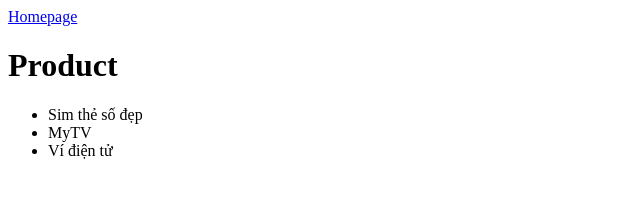
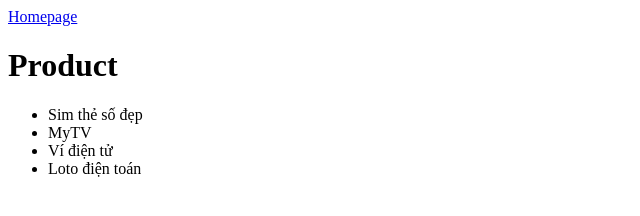
Before and after one commit to smartdevop/MyBlog, a plain HTML site: page product.html in a window 1280 px wide. Shown: the whole page, without its empty margins (0-640 px from the left). Drawn offline with Linux system fonts and the light colour scheme.

Commit message:
Sửa product.html #4

```diff
--- a/product.html
+++ b/product.html
@@ -9,6 +9,7 @@
             <li>Sim thẻ số đẹp</li>
             <li>MyTV</li>
             <li>Ví điện tử</li>
+            <li>Loto điện toán</li>
         </ul>
     </body>
 </html>
```
